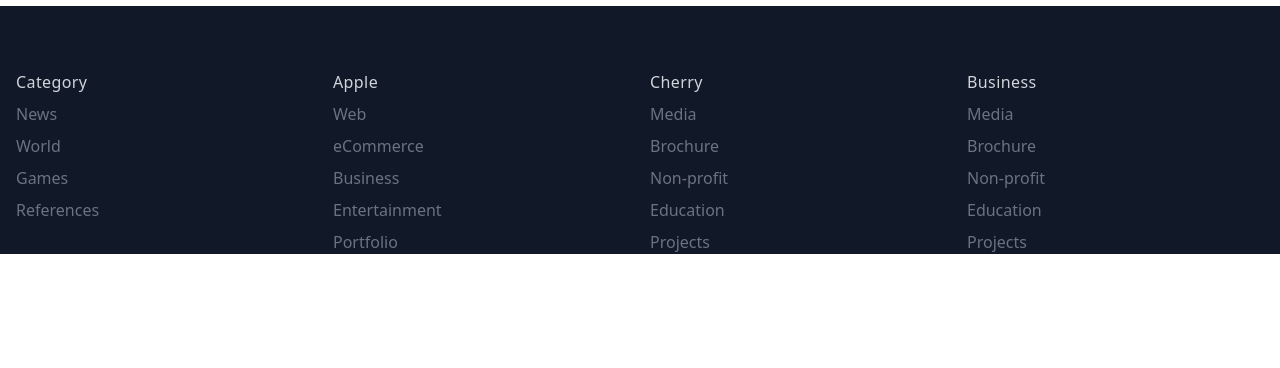
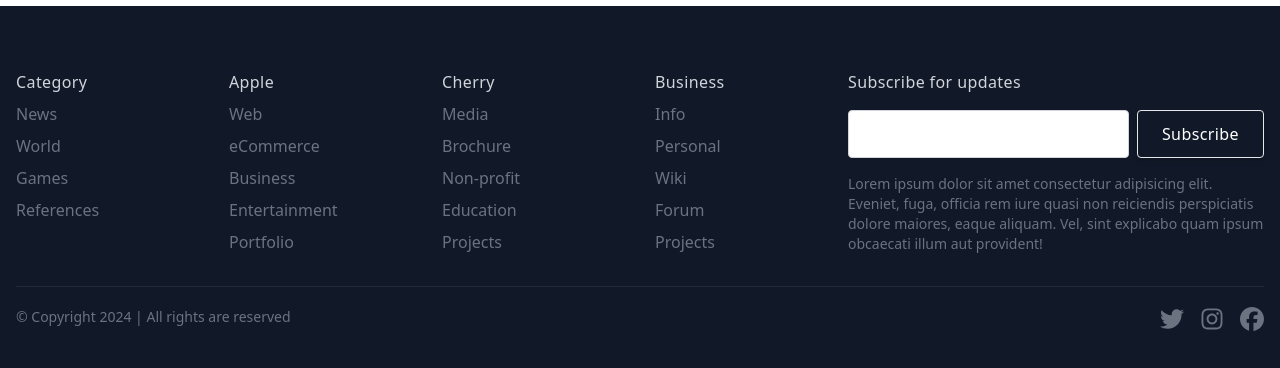
Before and after one commit to Kabuto43/DesignDK, a React (Vite) app: page / in a window 1280 px wide. Shown: the part 796-1164 px from the top of the page. Before the commit the page ends 1050 px from the top, so only its background shows below. Built offline with nearby package versions, Linux system fonts and the light colour scheme; no server answers.

Commit message:
change footer

```diff
--- a/src/components/Footer.jsx
+++ b/src/components/Footer.jsx
@@ -1,9 +1,10 @@
+import { FaFacebook, FaInstagram, FaTwitter } from "react-icons/fa6"
 
 export const Footer = () => {
 	return (
 		<div className="bg-gray-900">
 			<div className="px-4 pt-16 mx-auto sm:max-w-xl md:max-w-full lg:max-w-screen-xl md:px-24 lg:px-4">
-				<div>
+				<div className="grid mb-8 lg:grid-cols-6">
 					<div className="grid grid-cols-2 gap-5 lg:col-span-4 md:grid-cols-4">
 						<div>
 							<p className="font-medium tracking-wide text-gray-300">Category</p>
@@ -72,16 +73,16 @@ export const Footer = () => {
 							<p className="font-medium tracking-wide text-gray-300">Business</p>
 							<ul className="mt-2 space-y-2">
 								<li>
-									<a href="/" className="text-gray-500 transition-colors duration-300 hover:text-orange-500">Media</a>
+									<a href="/" className="text-gray-500 transition-colors duration-300 hover:text-orange-500">Info</a>
 								</li>
 								<li>
-									<a href="/" className="text-gray-500 transition-colors duration-300 hover:text-orange-500">Brochure</a>
+									<a href="/" className="text-gray-500 transition-colors duration-300 hover:text-orange-500">Personal</a>
 								</li>
 								<li>
-									<a href="/" className="text-gray-500 transition-colors duration-300 hover:text-orange-500">Non-profit</a>
+									<a href="/" className="text-gray-500 transition-colors duration-300 hover:text-orange-500">Wiki</a>
 								</li>
 								<li>
-									<a href="/" className="text-gray-500 transition-colors duration-300 hover:text-orange-500">Education</a>
+									<a href="/" className="text-gray-500 transition-colors duration-300 hover:text-orange-500">Forum</a>
 								</li>
 								<li>
 									<a href="/" className="text-gray-500 transition-colors duration-300 hover:text-orange-500">Projects</a>
@@ -89,6 +90,32 @@ export const Footer = () => {
 							</ul>
 						</div>
 					</div>
+					{/* subscription */}
+					<div className="md:max-w-md lg:col-span-2 lg:mt-0 mt-5">
+						<p className="font-medium tracking-wide text-gray-300">Subscribe for updates</p>
+						<form action="submit" className="mt-4 flex flex-col md:flex-row">
+							<input type="email" name="email" id="email" className="flex-grow w-full h-12 px-4 mb-3 transition duration-200 bg-white border border-gray-300 rounded shadow-sm aspect-auto md:mr-2 md:mb-0 focus:border-purple=400 focus:outline-none"/>
+							<button type="submit" className="inline-flex items-center justify-center h-12 px-6 font-medium tracking-wide text-white transition duration-200 rounded shadow-md hover:bg-orange-500 focus:outline-none border">
+								Subscribe
+							</button>
+						</form>
+						<p className="mt-4 text-sm text-gray-500">Lorem ipsum dolor sit amet consectetur adipisicing elit. Eveniet, fuga, officia rem iure quasi non reiciendis perspiciatis dolore maiores, eaque aliquam. Vel, sint explicabo quam ipsum obcaecati illum aut provident!</p>
+					</div>
+				</div>
+
+				<div className="flex flex-col justify-between pt-5 pb-10 border-t border-gray-800 sm:flex-row">
+				<p className="text-sm text-gray-500">&copy; Copyright 2024 | All rights are reserved</p>
+					<div className="flex items-center mt-4 space-x-4 sm:mt-0">
+						<a href="" className="text-gray-500 transition-all duration-300 hover:text-orange-500">
+							<FaTwitter className="h-6 w-6"/>
+						</a>
+						<a href="" className="text-gray-500 transition-all duration-300 hover:text-orange-500">
+							<FaInstagram className="h-6 w-6"/>
+						</a>
+						<a href="" className="text-gray-500 transition-all duration-300 hover:text-orange-500">
+							<FaFacebook className="h-6 w-6"/>
+						</a>
+					</div>
 				</div>
 			</div>
 		</div>
```
